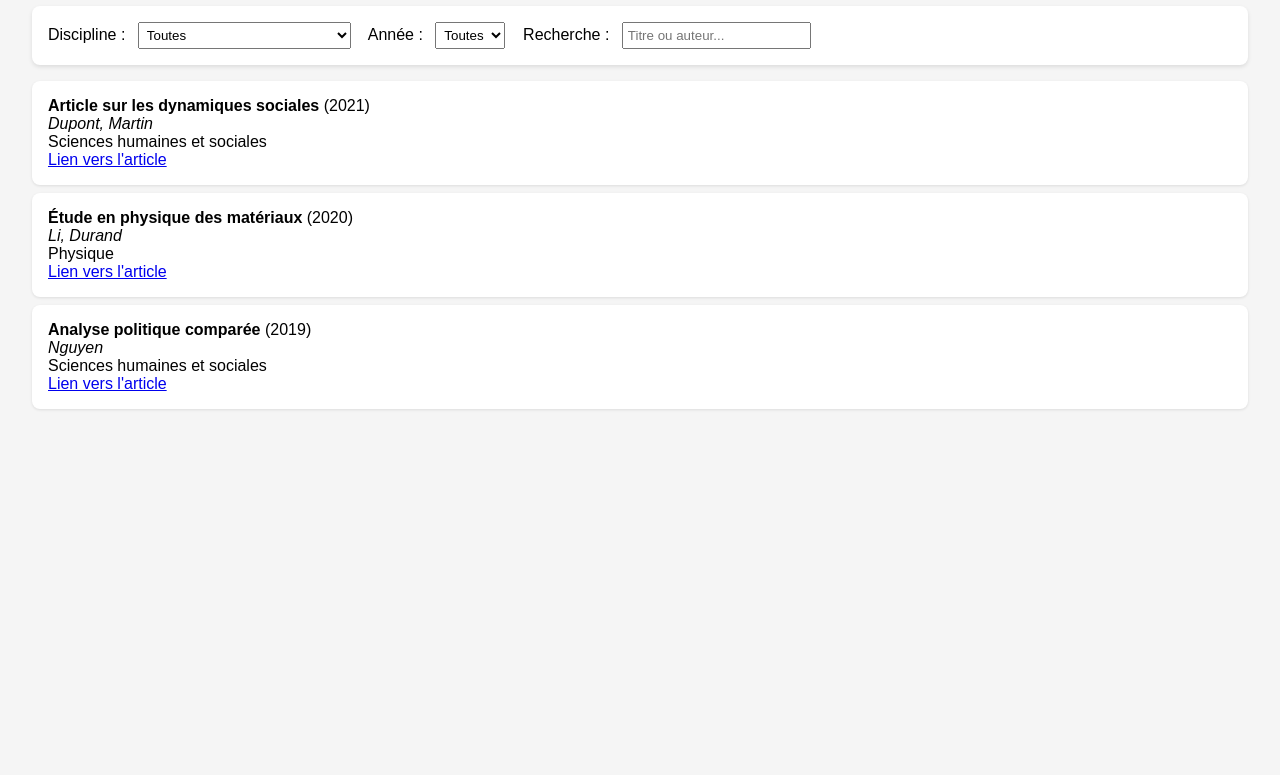
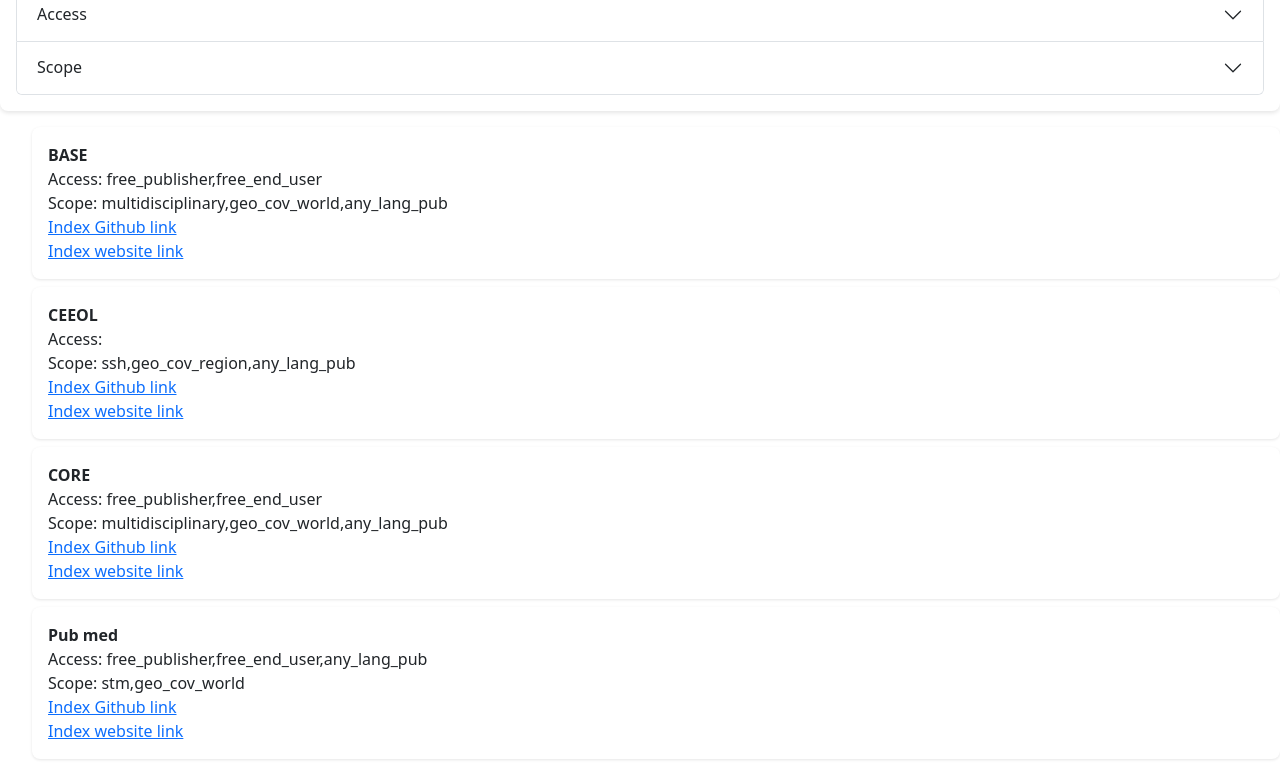
Before and after one commit to NCOpenedition/guide_scholarly_indexes_test, a plain HTML site: page Search_Matrix/index.html in a window 1280 px wide. Shown: the part 84-859 px from the top of the page. Before the commit the page ends 800 px from the top, so only its background shows below. Drawn offline with nearby package versions, Linux system fonts and the light colour scheme.

Commit message:
Updates test search matrix

```diff
--- a/Search_Matrix/data.json
+++ b/Search_Matrix/data.json
@@ -1,23 +1,30 @@
 [
   {
-    "titre": "Article sur les dynamiques sociales",
-    "auteurs": ["Dupont", "Martin"],
-    "discipline": "Sciences humaines et sociales",
-    "annee": 2021,
-    "lien": "https://exemple.com/article1"
+    "titre": "BASE",
+    "access": ["free_publisher", "free_end_user"],
+    "scope": ["multidisciplinary", "geo_cov_world","any_lang_pub"],
+    "lienGit": "https://github.com/agCleo/craft-oa-ScholIndexes-doc/blob/main/CRAFT-OA-doc-BASE.md",
+    "lien": "https://www.base-search.net/"
   },
   {
-    "titre": "Étude en physique des matériaux",
-    "auteurs": ["Li", "Durand"],
-    "discipline": "Physique",
-    "annee": 2020,
-    "lien": "https://exemple.com/article2"
+    "titre": "CEEOL",
+    "access": [],
+    "scope": ["ssh","geo_cov_region","any_lang_pub"],
+    "lienGit": "https://github.com/agCleo/craft-oa-ScholIndexes-doc/blob/main/CRAFT-OA-doc-CEEOL.md",
+    "lien": "https://www.ceeol.com/"
   },
   {
-    "titre": "Analyse politique comparée",
-    "auteurs": ["Nguyen"],
-    "discipline": "Sciences humaines et sociales",
-    "annee": 2019,
-    "lien": "https://exemple.com/article3"
+    "titre": "CORE",
+    "access": ["free_publisher", "free_end_user"],
+    "scope": ["multidisciplinary", "geo_cov_world","any_lang_pub"],
+    "lienGit": "https://github.com/agCleo/craft-oa-ScholIndexes-doc/blob/main/CRAFT-OA-doc-CORE.md",
+    "lien": "https://core.ac.uk/"
+  },
+  {
+    "titre": "Pub med",
+    "access": ["free_publisher","free_end_user","any_lang_pub"],
+    "scope": ["stm", "geo_cov_world"],
+    "lienGit": "https://github.com/agCleo/craft-oa-ScholIndexes-doc/blob/main/CRAFT-OA-doc-PubMed.md",
+    "lien": "https://www.crossref.org"
   }
 ]
--- a/Search_Matrix/index.html
+++ b/Search_Matrix/index.html
@@ -4,32 +4,119 @@
   <meta charset="UTF-8">
   <title>Search Matrix</title>
   <link rel="stylesheet" href="style.css">
+  <link href="https://cdn.jsdelivr.net/npm/bootstrap@5.3.8/dist/css/bootstrap.min.css" rel="stylesheet" integrity="sha384-sRIl4kxILFvY47J16cr9ZwB07vP4J8+LH7qKQnuqkuIAvNWLzeN8tE5YBujZqJLB" crossorigin="anonymous">
+
+
 </head>
 <body>
-  <h1>Use the search matrix to find indexes</h1>
+  <h1>Use the search matrix to find indexes or other things</h1>
   <div class="filtres">
-    <label for="discipline">Discipline :</label>
-    <select id="discipline">
-      <option value="">Toutes</option>
-      <option value="Sciences humaines et sociales">Sciences humaines et sociales</option>
-      <option value="Physique">Physique</option>
-    </select>
+    <div class="accordion" id="accordion">
+      <div class="accordion-item">
+        <h2 class="accordion-header">
+          <button class="accordion-button collapsed" type="button" data-bs-toggle="collapse" data-bs-target="#panelsStayOpen-collapseOne" aria-expanded="false" aria-controls="panelsStayOpen-collapseOne">
+            Access
+          </button>
+        </h2>
+        <div id="panelsStayOpen-collapseOne" class="accordion-collapse collapse">
+          <div class="accordion-body">
 
-    <label for="annee">Année :</label>
-    <select id="annee">
-      <option value="">Toutes</option>
-      <option value="2021">2021</option>
-      <option value="2020">2020</option>
-      <option value="2019">2019</option>
-    </select>
+            <!--accordion_1 checkbox_1-->
+            <div class="form-check">
+              <input class="form-check-input" type="checkbox" id="free_publisher" name="free_publisher">
+              <label class="form-check-label" for="free_publisher">
+                Free for the publisher
+              </label>
+               <!--popover help button-->
+                <button type="button" class="btn btn-secondary" data-bs-container="body" data-bs-toggle="popover" data-bs-placement="right" data-bs-content="Select only indexes that doesn't apply fees to the publisher to be registered">
+                  ?
+                </button>
+              </div>
 
-    <label for="recherche">Recherche :</label>
-    <input type="text" id="recherche" placeholder="Titre ou auteur...">
+              <!--accordion_1 checkbox_2-->
+
+            <div class="form-check">
+              <input class="form-check-input" type="checkbox" id="free_user" name="free_user">
+              <label class="form-check-label" for="free_user">
+                Free for the end_user
+              </label>
+              <!--popover help button-->
+              <button type="button" class="btn btn-secondary" data-bs-container="body" data-bs-toggle="popover" data-bs-placement="right" data-bs-content="Select only indexes that doesn't apply access fees to the users">
+                ?
+              </button>
+            </div>
+
+          </div>
+
+        </div>
+
+      </div>
+
+      <div class="accordion-item">
+        <h2 class="accordion-header">
+          <button class="accordion-button collapsed" type="button" data-bs-toggle="collapse" data-bs-target="#panelsStayOpen-collapseTwo" aria-expanded="false" aria-controls="panelsStayOpen-collapseTwo">
+            Scope
+          </button>
+        </h2>
+        <div id="panelsStayOpen-collapseTwo" class="accordion-collapse collapse">
+          <div class="accordion-body">
+
+            <!--accordion_1 checkbox_1-->
+            <div class="form-check">
+              <input class="form-check-input" type="checkbox"  id="multidisciplinary" name="multidisciplinary">
+              <label class="form-check-label" for="multidisciplinary">
+                Multidisciplinary
+              </label>
+               <!--popover help button-->
+                <button type="button" class="btn btn-secondary" data-bs-container="body" data-bs-toggle="popover" data-bs-placement="right" data-bs-content="Select only indexes that doesn't apply fees to the publisher to be registered">
+                  ?
+                </button>
+              </div>
+
+              <!--accordion_1 checkbox_2-->
+
+            <div class="form-check">
+              <input class="form-check-input" type="checkbox" id="ssh" name="ssh">
+              <label class="form-check-label" for="ssh">
+                Social Science and humanities
+              </label>
+              <!--popover help button-->
+              <button type="button" class="btn btn-secondary" data-bs-container="body" data-bs-toggle="popover" data-bs-placement="right" data-bs-content="Select only indexes that doesn't apply access fees to the users">
+                ?
+              </button>
+            </div>
+
+            <div class="form-check">
+              <input class="form-check-input" type="checkbox" id="stm" name="stm">
+              <label class="form-check-label" for="stm">
+                Science and Technics
+              </label>
+              <!--popover help button-->
+              <button type="button" class="btn btn-secondary" data-bs-container="body" data-bs-toggle="popover" data-bs-placement="right" data-bs-content="Select only indexes that doesn't apply access fees to the users">
+                ?
+              </button>
+            </div>
+
+          </div>
+
+        </div>
+
+      </div>
+
+    </div>
 
   </div>
 
   <ul id="resultats"></ul>
 
   <script src="index.js"></script>
+  <script src="https://cdn.jsdelivr.net/npm/bootstrap@5.3.8/dist/js/bootstrap.bundle.min.js" integrity="sha384-FKyoEForCGlyvwx9Hj09JcYn3nv7wiPVlz7YYwJrWVcXK/BmnVDxM+D2scQbITxI" crossorigin="anonymous"></script>
+
+  <script>
+    document.addEventListener("DOMContentLoaded", function () {
+      const popoverTriggerList = document.querySelectorAll('[data-bs-toggle="popover"]');
+      const popoverList = [...popoverTriggerList].map(popoverTriggerEl => new bootstrap.Popover(popoverTriggerEl));
+    });
+  </script>
 </body>
 </html>
--- a/Search_Matrix/index.js
+++ b/Search_Matrix/index.js
@@ -1,43 +1,77 @@
 async function chargerDonnees() {
+  try {
+  // collect data
   const response = await fetch("data.json");
+  if (!response.ok) throw new Error("Error JSON file can't be load");
   const donnees = await response.json();
 
-  const disciplineSelect = document.getElementById("discipline");
-  const anneeSelect = document.getElementById("annee");
-  const rechercheInput = document.getElementById("recherche");
+const filtres = {
+      free_user: { el: document.getElementById("free_user"), key: "access", value: "free_end_user" },
+      free_publisher: { el: document.getElementById("free_publisher"), key: "access", value: "free_publisher" },
+      multidisciplinary: { el: document.getElementById("multidisciplinary"), key: "scope", value: "multidisciplinary" },
+      ssh: { el: document.getElementById("ssh"), key: "scope", value: "ssh" },
+      stm: { el: document.getElementById("stm"), key: "scope", value: "stm" }
+  };
+
+  console.log(filtres);
+
   const resultats = document.getElementById("resultats");
 
-  function afficherResultats() {
-    const filtreDiscipline = disciplineSelect.value;
-    const filtreAnnee = anneeSelect.value;
-    const filtreTexte = rechercheInput.value.toLowerCase();
+    function filtrerDonnees() {
+      return donnees.filter(d =>
+        Object.values(filtres).every(f =>
+          !f.el.checked || d[f.key].includes(f.value)
+        )
+      );
+    }
 
-    resultats.innerHTML = "";
+    function afficherResultats() {
+      // On vide les résultats sans relancer de reflow inutile
+      resultats.innerHTML = "";
 
-    donnees
-      .filter(d => !filtreDiscipline || d.discipline === filtreDiscipline)
-      .filter(d => !filtreAnnee || d.annee.toString() === filtreAnnee)
-      .filter(d =>
-        d.titre.toLowerCase().includes(filtreTexte) ||
-        d.auteurs.some(a => a.toLowerCase().includes(filtreTexte))
-      )
-      .forEach(d => {
+      // On récupère les données filtrées
+      const donnesFiltrees = filtrerDonnees();
+
+      // Cas "aucun résultat"
+      if (donnesFiltrees.length === 0) {
+        resultats.innerHTML = "<li>No indexes found</li>";
+        return;
+      }
+
+      // On utilise un fragment pour limiter les réinsertions dans le DOM
+      const fragment = document.createDocumentFragment();
+
+      donnesFiltrees.forEach(d => {
         const li = document.createElement("li");
         li.innerHTML = `
-          <strong>${d.titre}</strong> (${d.annee})<br>
-          <em>${d.auteurs.join(", ")}</em><br>
-          <span>${d.discipline}</span><br>
-          <a href="${d.lien}" target="_blank">Lien vers l'article</a>
+          <strong>${d.titre}</strong><br>
+          <span>Access: ${d.access}</span><br>
+          <span>Scope: ${d.scope}</span><br>
+          <a href="${d.lienGit}" target="_blank">Index Github link</a><br>
+          <a href="${d.lien}" target="_blank">Index website link</a>
         `;
-        resultats.appendChild(li);
+        fragment.appendChild(li);
       });
+
+      // Insertion en une seule opération → bien plus rapide si beaucoup d’éléments
+      resultats.appendChild(fragment);
+    }
+
+    // Ajout des listeners dynamiquement
+    Object.values(filtres).forEach(f => f.el.addEventListener("change", afficherResultats));
+
+    // Premier affichage
+    afficherResultats();
+
+  } catch (error) {
+    console.error("Erreur :", error);
+    document.getElementById("resultats").innerHTML = `<li style="color:red;">Impossible de charger les données.</li>`;
   }
-
-  disciplineSelect.addEventListener("change", afficherResultats);
-  anneeSelect.addEventListener("change", afficherResultats);
-  rechercheInput.addEventListener("input", afficherResultats);
-
-  afficherResultats();
 }
 
+// lancement du script
 chargerDonnees();
+
+// generate_accordion_item(id, title, desc){
+
+// }
```
